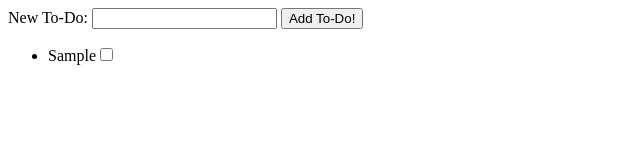
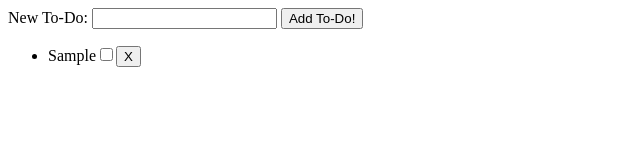
Before and after one commit to ConSou/to-do-app, a plain HTML site: page index.html in a window 1280 px wide. Both pictures are taken after typing "Sample" into the empty fields and a click on the button "Add To-Do!". Shown: the full height of the page, 0-640 px from the left. Drawn offline with Linux system fonts and the light colour scheme.

Commit message:
add delete to-do functionality

```diff
--- a/app.js
+++ b/app.js
@@ -15,6 +15,14 @@ function onReady(){
     //Creates an input for list item
     let checkbox = document.createElement("input");
 
+    //makes Delete button
+    let deleteButton = document.createElement("button");
+    deleteButton.addEventListener("click", event => {
+      toDoList.removeChild(newLi);
+    })
+
+    deleteButton.textContent = "X";
+
     //makes input checkbox type
     checkbox.type = "checkbox";
 
@@ -24,15 +32,17 @@ function onReady(){
     //attaches checkbox to list item
     newLi.appendChild(checkbox);
 
+    newLi.appendChild(deleteButton);
+
     //Attaches li to todo toDoList
     toDoList.appendChild(newLi);
 
     //Creates empty input for next todo item
     newToDoText.value = "";
+
   });
+}
 
-
-}
 
 window.onload = function(){
   onReady();
```
Also changed, not shown: index.html (+2 -0 lines).
